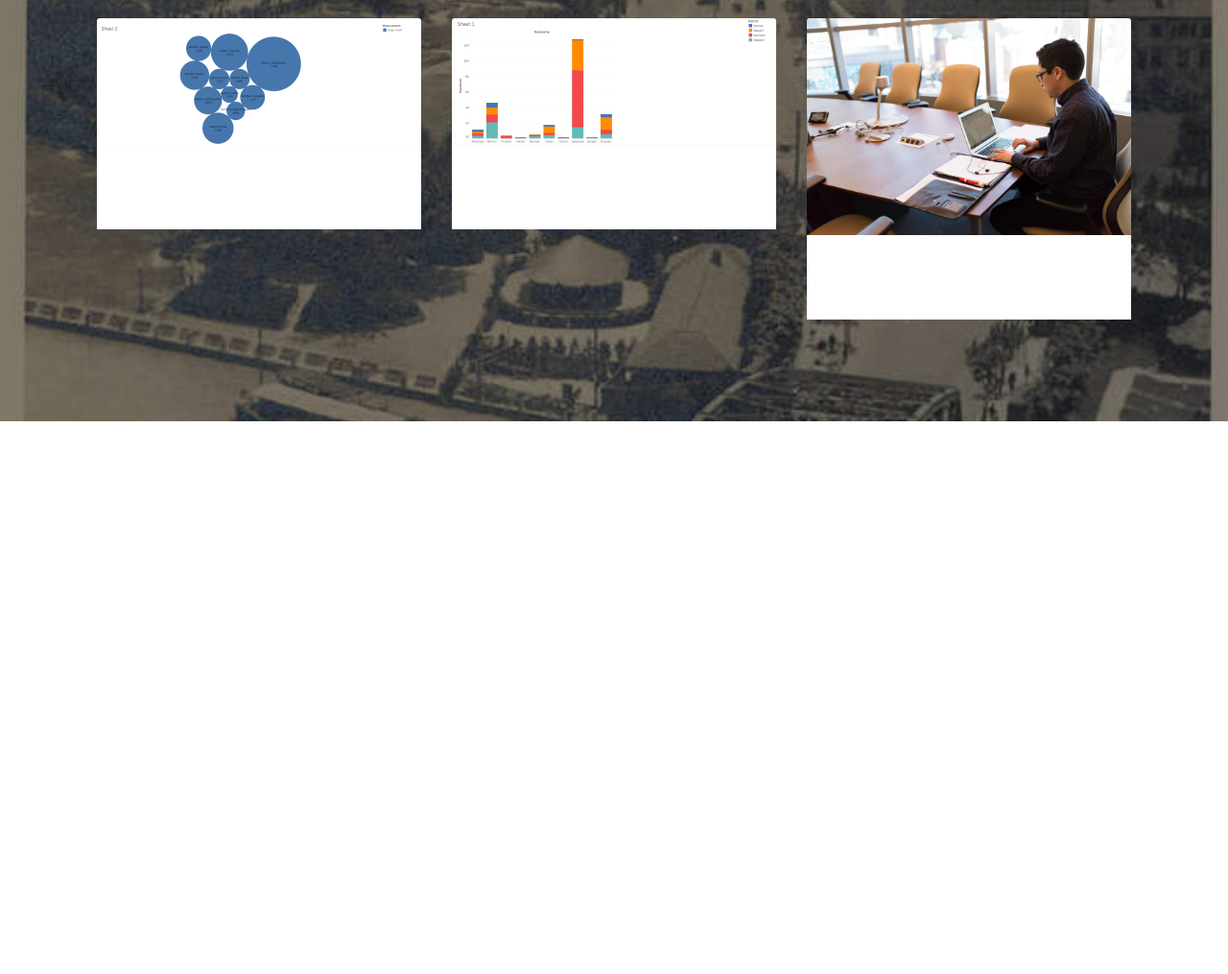
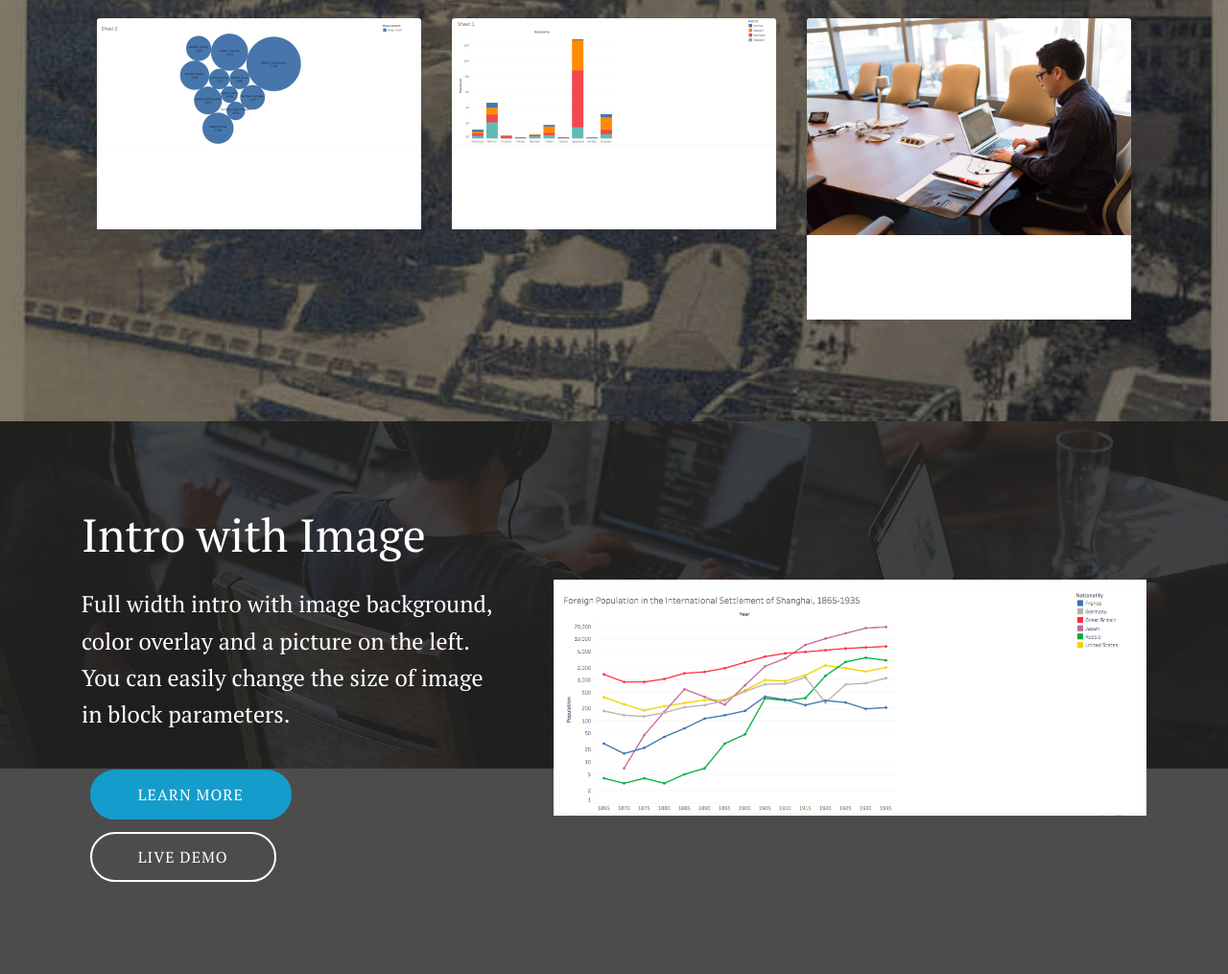
Before and after one commit to handsomezhang2019/handsomezhang2019.github.io, a plain HTML site: page page2.html in a window 1280 px wide. Shown: the part 321-1336 px from the top of the page at 96% size. Before the commit the page ends 800 px from the top, so only its background shows below. Drawn offline with Linux system fonts and the light colour scheme.

Commit message:
create github pages

```diff
--- a/assets/mobirise/css/mbr-additional.css
+++ b/assets/mobirise/css/mbr-additional.css
@@ -2018,6 +2018,32 @@ section.lazy-placeholder:after {
 .cid-rGPaOt6Wox .mbr-section-title {
   color: #ffffff;
 }
+.cid-rHdZ6xeo8j {
+  padding-top: 90px;
+  padding-bottom: 90px;
+  background-image: url("../../../assets/images/background4.jpg");
+}
+.cid-rHdZ6xeo8j .media-container-row {
+  flex-direction: row-reverse;
+  -webkit-flex-direction: row-reverse;
+}
+@media (min-width: 992px) {
+  .cid-rHdZ6xeo8j .mbr-figure {
+    padding-right: 4rem;
+    padding-right: 0;
+    padding-left: 4rem;
+  }
+}
+@media (max-width: 991px) {
+  .cid-rHdZ6xeo8j .mbr-figure {
+    padding-bottom: 3rem;
+  }
+}
+@media (max-width: 767px) {
+  .cid-rHdZ6xeo8j .mbr-text {
+    text-align: center;
+  }
+}
 .cid-rGP2Sn4imT .navbar {
   padding: .5rem 0;
   background: #333333;
--- a/page2.html
+++ b/page2.html
@@ -53,7 +53,7 @@
     </nav>
 </section>
 
-<section class="engine"><a href="https://mobirise.info/e">make a site</a></section><section class="features18 popup-btn-cards cid-rGPaOt6Wox mbr-parallax-background" id="features18-18">
+<section class="engine"><a href="https://mobirise.info/c">site builder</a></section><section class="features18 popup-btn-cards cid-rGPaOt6Wox mbr-parallax-background" id="features18-18">
 
 
 
@@ -109,6 +109,37 @@
     </div>
 </section>
 
+<section class="header3 cid-rHdZ6xeo8j mbr-parallax-background" id="header3-1r">
+
+
+
+    <div class="mbr-overlay" style="opacity: 0.8; background-color: rgb(35, 35, 35);">
+    </div>
+
+    <div class="container">
+        <div class="media-container-row">
+            <div class="mbr-figure" style="width: 150%;">
+                <img src="assets/images/screen-shot-2019-11-08-at-01.54.34-1236x500.png" alt="Mobirise" title="">
+            </div>
+
+            <div class="media-content">
+                <h1 class="mbr-section-title mbr-white pb-3 mbr-fonts-style display-1">
+                    Intro with Image
+                </h1>
+
+                <div class="mbr-section-text mbr-white pb-3 ">
+                    <p class="mbr-text mbr-fonts-style display-5">
+                        Full width intro with image background, color overlay and a picture on the left. You can easily change the size of image in block parameters.
+                    </p>
+                </div>
+                <div class="mbr-section-btn"><a class="btn btn-md btn-primary display-4" href="https://mobirise.co">LEARN MORE</a>
+                    <a class="btn btn-md btn-white-outline display-4" href="https://mobirise.co">LIVE DEMO</a></div>
+            </div>
+        </div>
+    </div>
+
+</section>
+
 
   <script src="assets/web/assets/jquery/jquery.min.js"></script>
   <script src="assets/popper/popper.min.js"></script>
@@ -124,7 +155,7 @@
   <script src="assets/theme/js/script.js"></script>
 
 
- <div id="scrollToTop" class="scrollToTop mbr-arrow-up"><a style="text-align: center;"><i class="mbr-arrow-up-icon mbr-arrow-up-icon-cm cm-icon cm-icon-smallarrow-up"></i></a></div>
-    <input name="animation" type="hidden">
+  <input name="animation" type="hidden">
+   <div id="scrollToTop" class="scrollToTop mbr-arrow-up"><a style="text-align: center;"><i class="mbr-arrow-up-icon mbr-arrow-up-icon-cm cm-icon cm-icon-smallarrow-up"></i></a></div>
   </body>
 </html>
```
Also changed, not shown: assets/images/hashes.json (+1 -1 lines), index.html (+3 -3 lines), page1.html (+4 -4 lines), page3.html (+3 -3 lines), page4.html (+3 -3 lines), page5.html (+3 -3 lines), page6.html (+3 -3 lines), assets/images/background4.jpg (added), assets/images/screen-shot-2019-11-08-at-01.54.34-1236x500.png (added), 1 other file.
